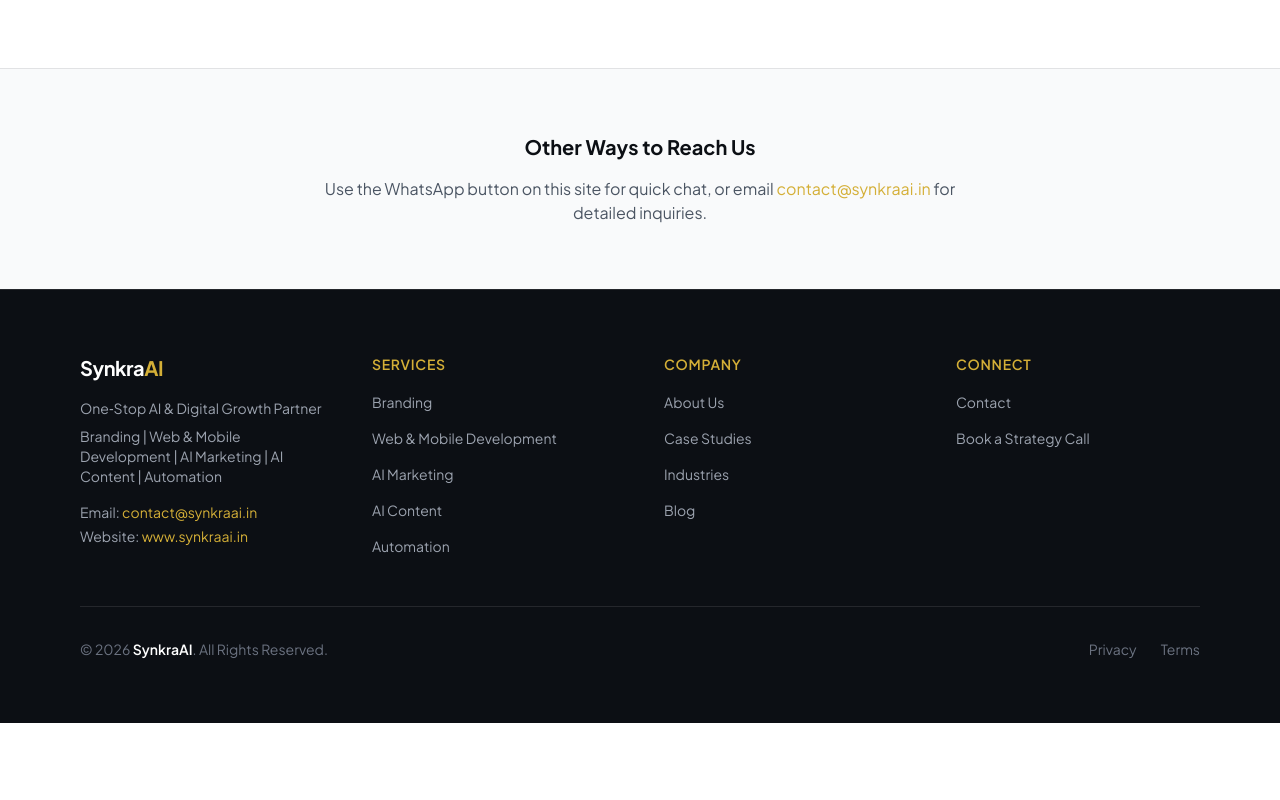
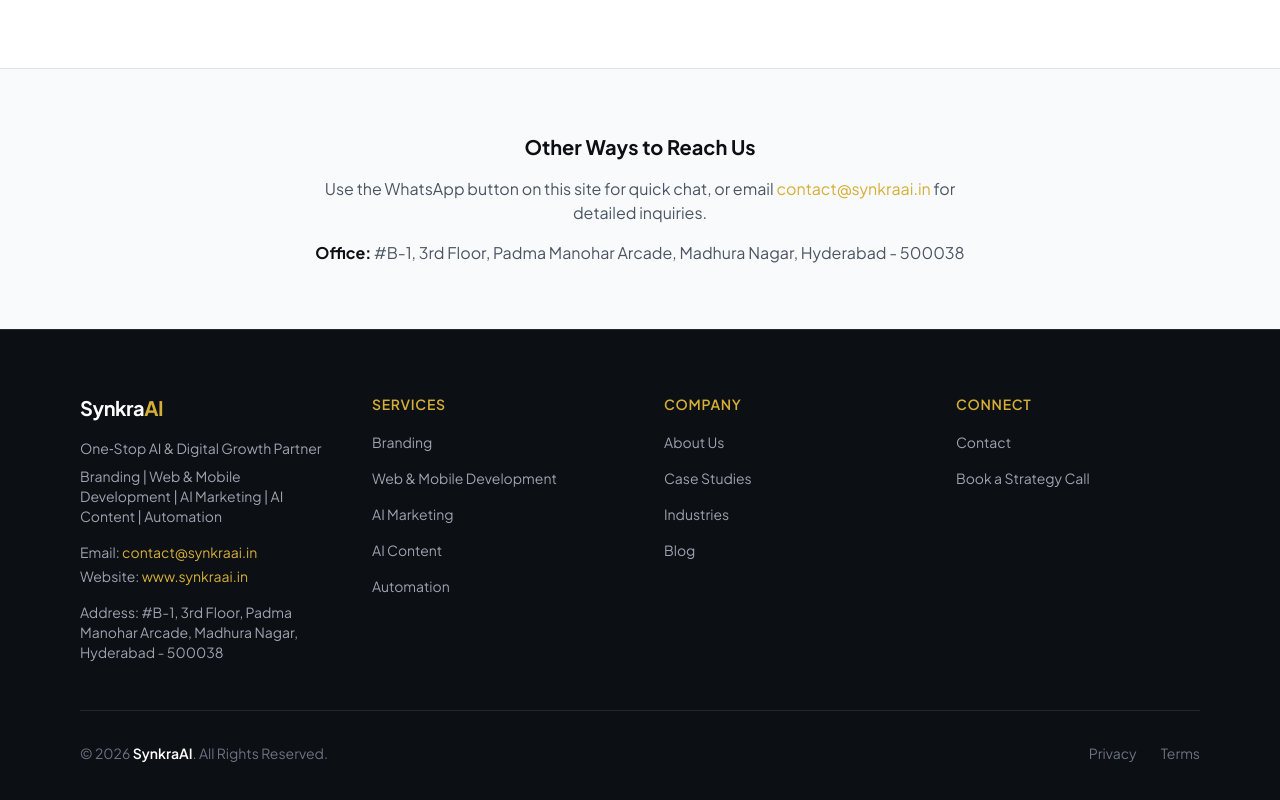
Before and after one commit to kavyachirukuri/ContentAutomateHub, a Next.js app: page /contact in a window 1280 px wide. Shown: the part 1160-1960 px from the top of the page. Before the commit the page ends 1883 px from the top, so only its background shows below. Built offline with nearby package versions, Linux system fonts and the light colour scheme; no server answers.

Commit message:
added address

```diff
--- a/app/contact/page.tsx
+++ b/app/contact/page.tsx
@@ -89,6 +89,10 @@
               </a>{" "}
               for detailed inquiries.
             </p>
+            <p className="mt-4 text-gray-600">
+              <strong className="text-[#0c0f14]">Office:</strong> #B-1, 3rd
+              Floor, Padma Manohar Arcade, Madhura Nagar, Hyderabad - 500038
+            </p>
           </motion.div>
         </div>
       </section>
--- a/components/Footer.tsx
+++ b/components/Footer.tsx
@@ -55,6 +55,10 @@
               >
                 www.synkraai.in
               </a>
+            </p>
+            <p className="mt-4 text-sm text-gray-400">
+              Address: #B-1, 3rd Floor, Padma Manohar Arcade, Madhura Nagar,
+              Hyderabad - 500038
             </p>
           </div>
 
```
